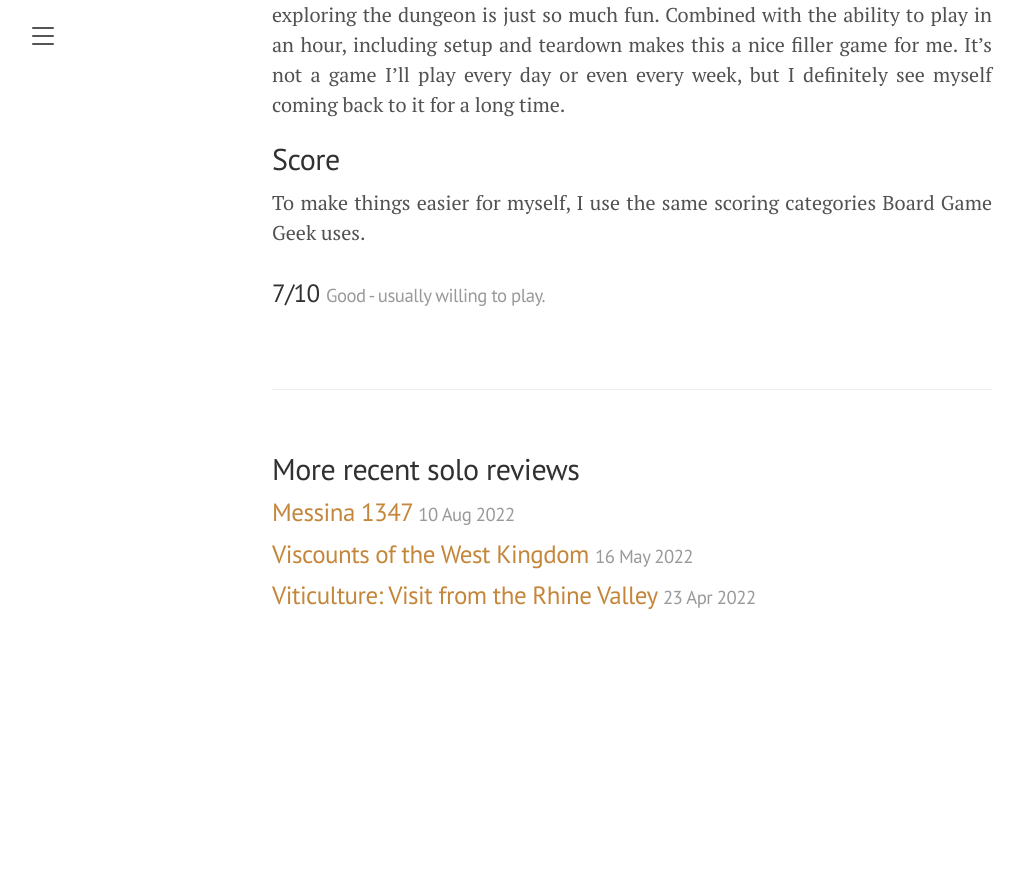
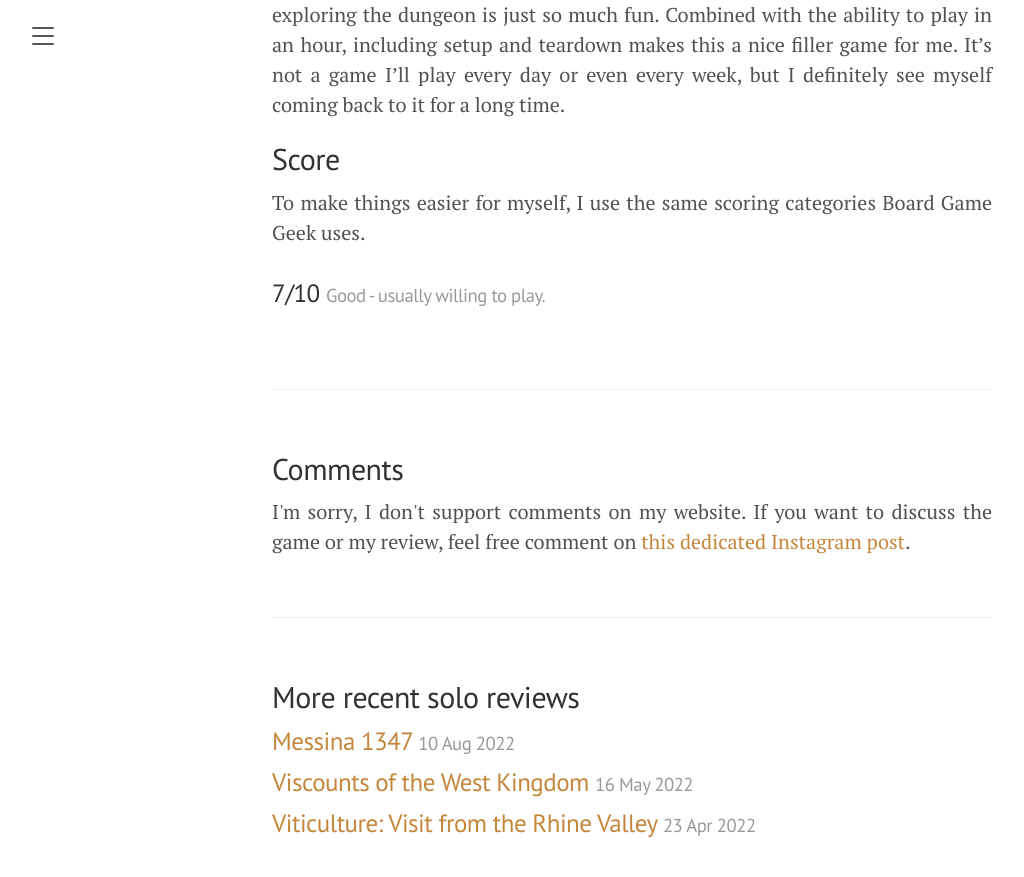
Before and after one commit to singlemeeple/singlemeeple.github.io, a Jekyll site: the page built from _posts/2022-06-14-tiny-epic-dungeons-a-solo-review.md, in a window 1280 px wide and 900 px high, scrolled down 12079 px. Shown: the top 877 px of the window, without its empty margins (8-1032 px from the left). Built offline with Jekyll 4.4.1, drawn with Linux system fonts in a browser that asks for light colours; before the commit the page ends 12750 px from its top, so only the background shows below that; some of the changed lines change nothing that is shown.

Commit message:
Add Instagram link for Tiny Epic Dungeons

```diff
--- a/_posts/2022-06-14-tiny-epic-dungeons-a-solo-review.md
+++ b/_posts/2022-06-14-tiny-epic-dungeons-a-solo-review.md
@@ -5,7 +5,7 @@ description: "Just as you want to take a first sip of your ale, a man stumbles i
 thumbnail: /public/images/reviews/tiny-epic-dungeons/tiny-epic-dungeons-a-solo-review.jpg
 social_image: /public/images/reviews/tiny-epic-dungeons/social.jpg
 category: review
-instagram:
+instagram: https://www.instagram.com/p/CftXv-Fr_vH/
 score: 7
 ---
 
```
